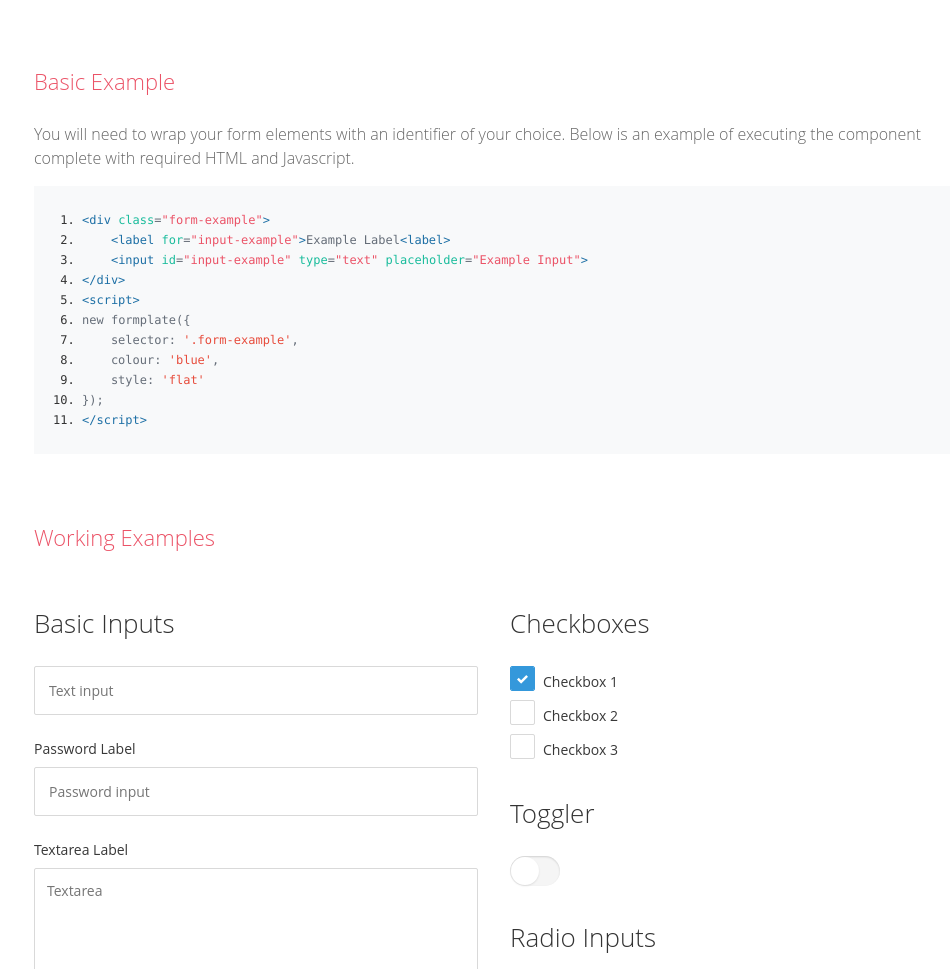
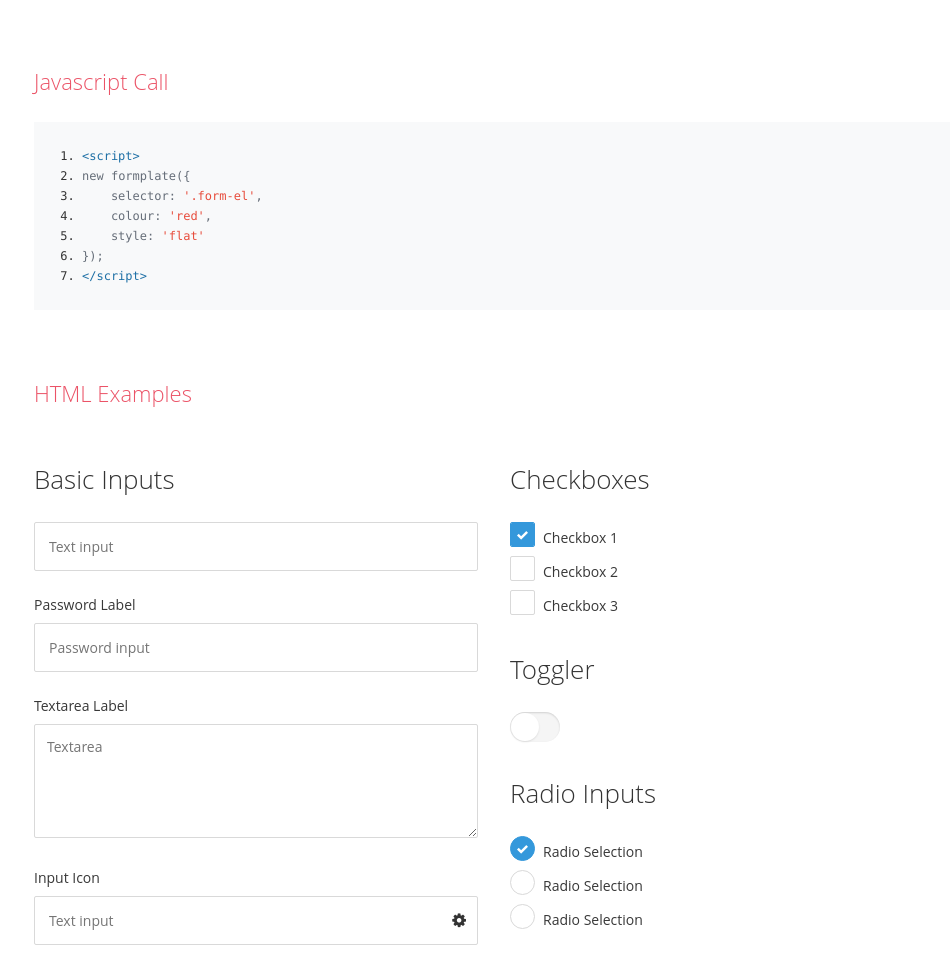
Before and after one commit to chrishumboldt/Rocket-Form, a website: page index.html in a window 1280 px wide. Shown: the part 706-1675 px from the top of the page, without its empty margins (146-1096 px from the left). Drawn offline with Linux system fonts and the light colour scheme.

Commit message:
Updated the documentation.

```diff
--- a/bower.json
+++ b/bower.json
@@ -1,6 +1,6 @@
 {
    "name": "formplate",
-   "version": "2.0.8",
+   "version": "2.1.0",
    "homepage": "http://paypur.com/#/view/formplate",
    "authors": [
       "Chris Humboldt <chrismodem@gmail.com>"
--- a/index.html
+++ b/index.html
@@ -36,23 +36,18 @@ bower install formplate
 &lt;/body&gt;
 </pre>
 		<br>
-		<h4>Basic Example</h4>
-		<p>You will need to wrap your form elements with an identifier of your choice. Below is an example of executing the component complete with required HTML and Javascript.</p>
+		<h4>Javascript Call</h4>
 <pre class="prettyprint linenums">
-&lt;div class="form-example"&gt;
-    &lt;label for="input-example"&gt;Example Label&lt;label&gt;
-    &lt;input id="input-example" type="text" placeholder="Example Input"&gt;
-&lt;/div&gt;
 &lt;script&gt;
 new formplate({
-    selector: '.form-example',
-    colour: 'blue',
+    selector: '.form-el',
+    colour: 'red',
     style: 'flat'
 });
 &lt;/script&gt;
 </pre>
 		<br>
-		<h4>Working Examples</h4>
+		<h4>HTML Examples</h4>
 		<div class="block">
 			<div class="left">
 				<h3>Basic Inputs</h3>
--- a/package.json
+++ b/package.json
@@ -1,6 +1,6 @@
 {
    "name": "formplate",
-   "version": "2.0.8",
+   "version": "2.1.0",
    "description": "A global form component.",
    "repository": {
       "type": "git",
--- a/sass/component/_input.scss
+++ b/sass/component/_input.scss
@@ -151,7 +151,7 @@
 	@include position(relative);
 	// Icons
 	i {
-		@include position(absolute, margin-top ($space-small + 3px) right $space-small);
+		@include position(absolute, margin-top ($space-small + 5px) right $space-small);
 		@include font-size($size-base);
 		@include level(4);
 	}
```
Also changed, not shown: README.md, css/formplate.css.
